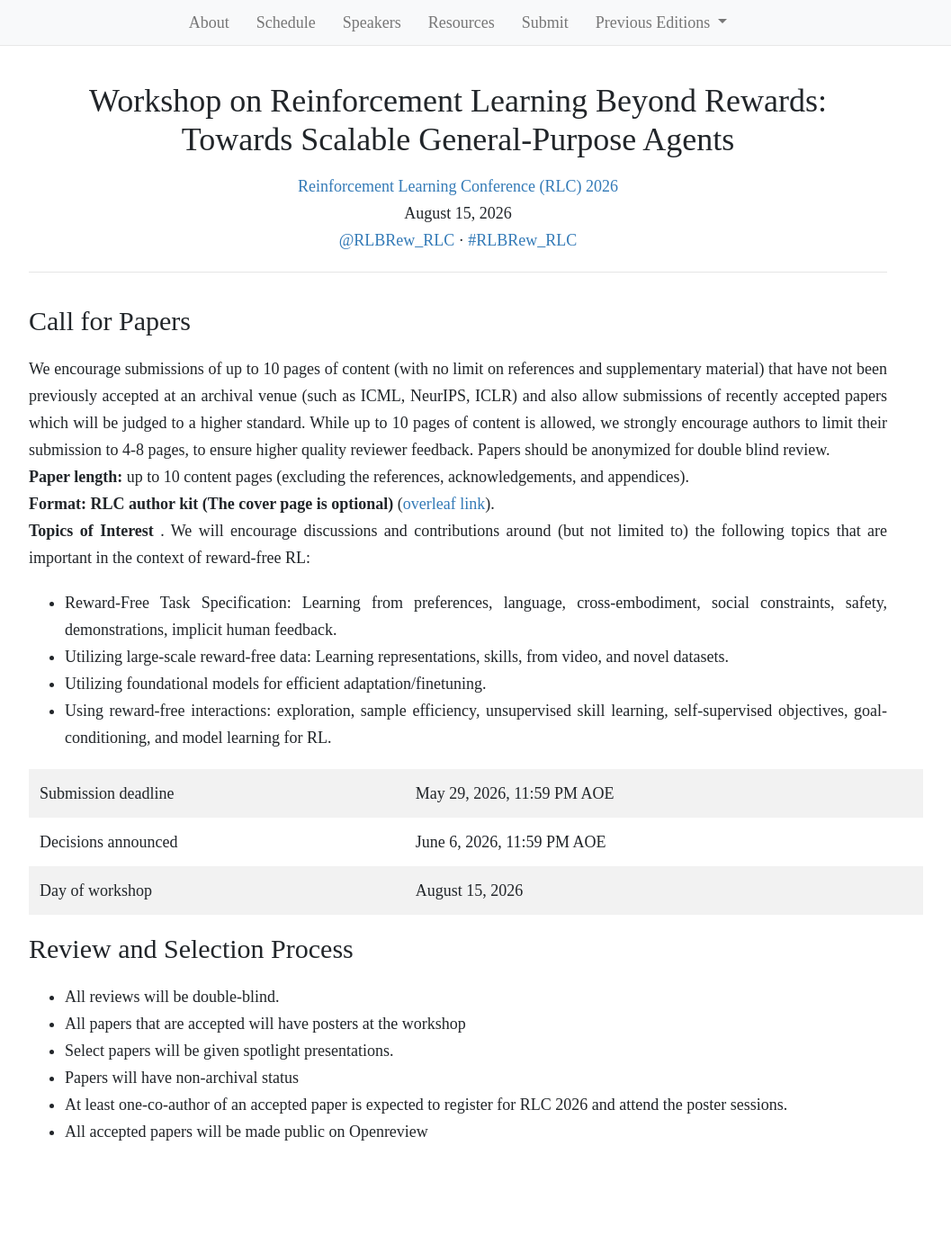
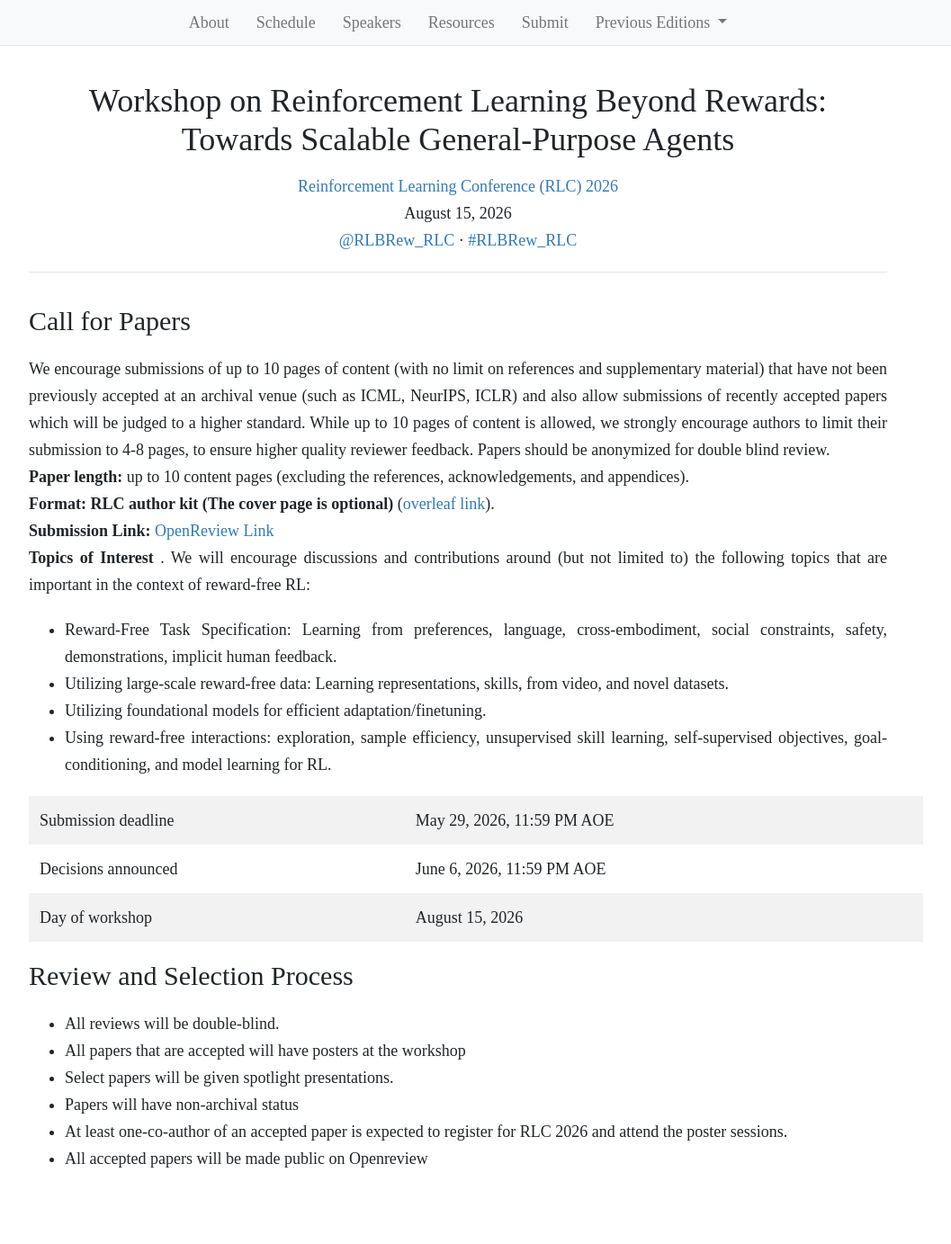
Before and after one commit to rlbrew-workshop/rlbrew-workshop.github.io, a Jekyll site: the page built from submit.html, in a window 1280 px wide. Shown: the whole page at 90% size, without its empty margins (131-1188 px from the left). Built offline with Jekyll 4.4.1, drawn with Linux system fonts in a browser that asks for light colours; nearby versions of some CDN libraries; before the commit the page ends 1353 px from its top, so only the background shows below that.

```diff
--- a/submit.html
+++ b/submit.html
@@ -14,6 +14,8 @@
     <b> Paper length: </b> up to 10 content pages (excluding the references, acknowledgements, and appendices). <br>
 
     <b> Format: RLC author kit (The cover page is optional) </b> (<a href="https://www.overleaf.com/read/pyndjmbtgsvj#c6c82c">overleaf link</a>). <br>
+
+    <b>Submission Link: </b> <a href="https://openreview.net/group?id=rl-conference.cc/RLC/2026/Workshop/RLBRew">OpenReview Link</a> <br>
 
     <b> Topics of Interest </b>. We will encourage discussions and contributions around (but not limited to) the following topics that are important in the context of reward-free RL:
 </p>
```
